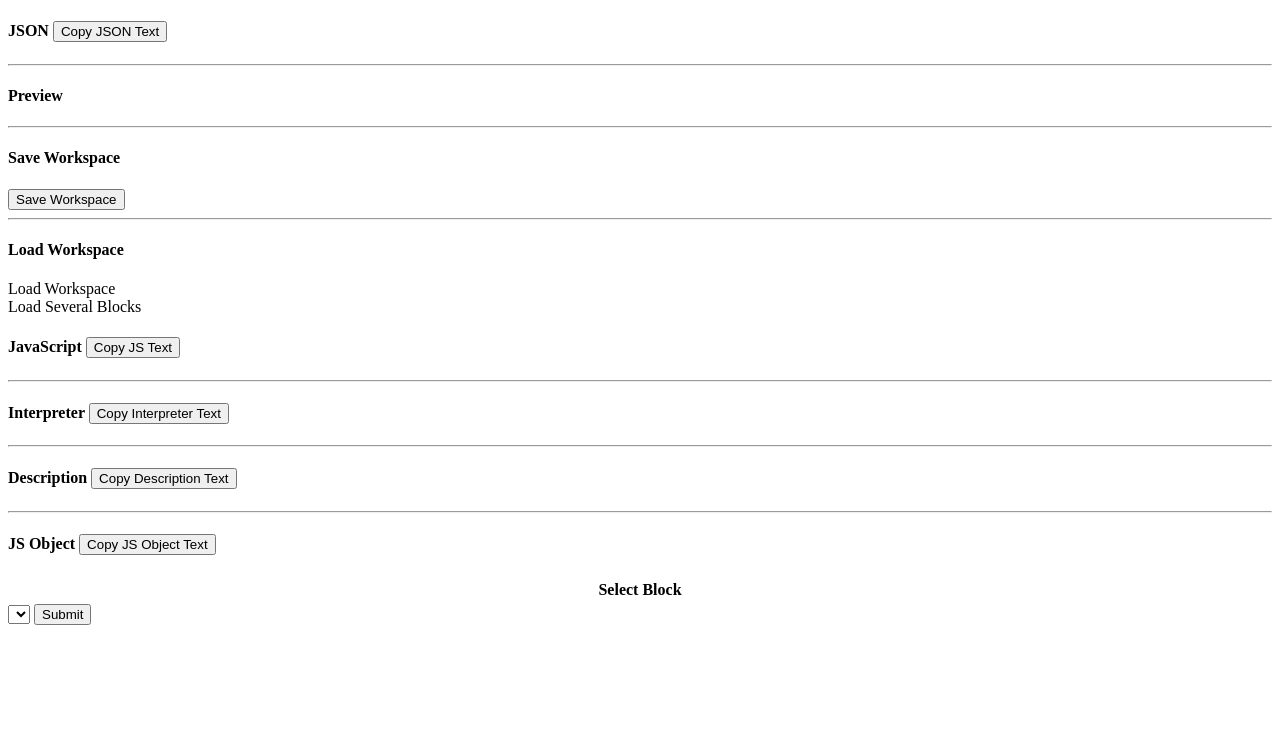
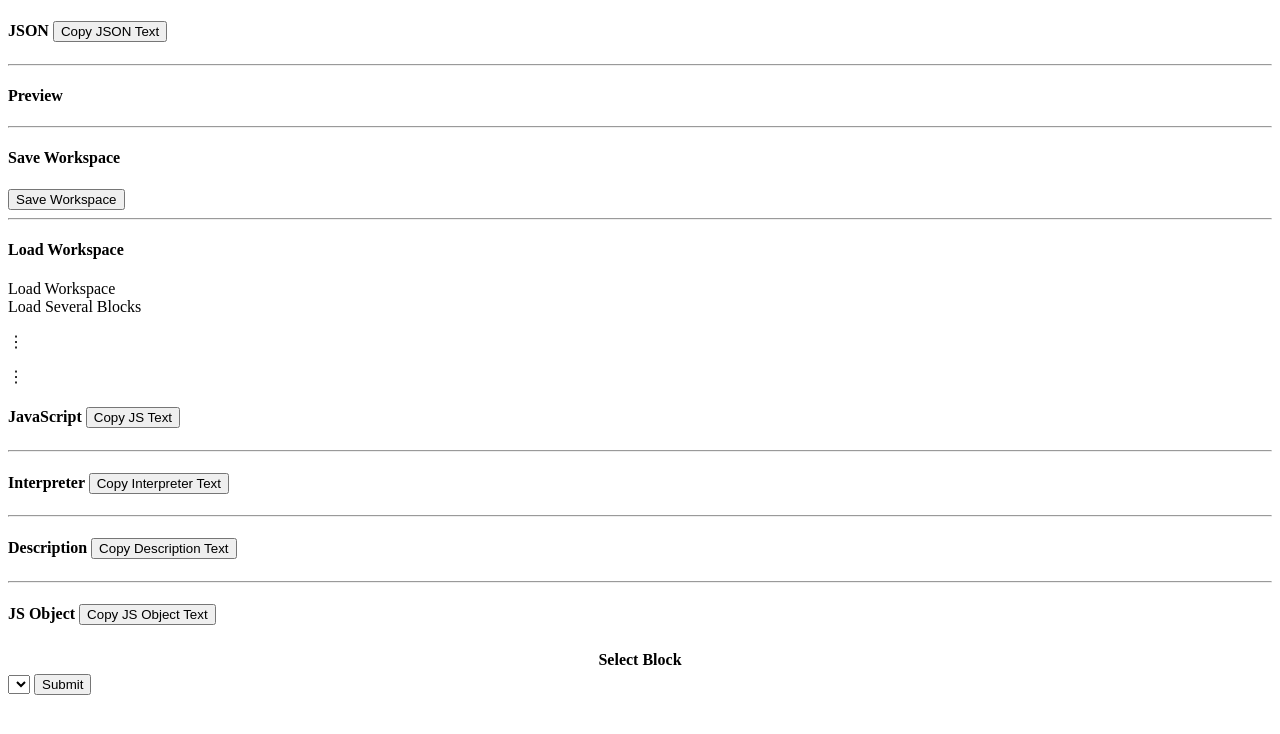
Before and after one commit to aspadegit/robotify-block-factory, a website: page src/index.html in a window 1280 px wide. Drawn offline with Linux system fonts and the light colour scheme.

Commit message:
added bars for dragging panels

```diff
--- a/src/index.css
+++ b/src/index.css
@@ -54,6 +54,7 @@ pre, code {
 
 #preview {
     height: 30%;
+
 }
 
 #outputPane {
@@ -62,7 +63,7 @@ pre, code {
     min-width: 200px;
     flex: 0 0 300px;
     overflow: auto;
-    margin: 0.5em;
+
 }
 
 
@@ -87,7 +88,9 @@ pre, code {
     overflow: auto;
     min-width: 200px;
     flex: 0 0 500px;
-    margin: 0.5em;
+    margin-left: 0;
+    margin-right: 0;
+
 }
 
 #changeWorkspaces {
@@ -108,9 +111,8 @@ pre, code {
 }
 
 .box {
-    outline-style: solid;
-    outline-color: lightgray;
-    padding: 1em;
+    padding: 1.5em;
+    margin: 0;
 }
 
 .resizable {
@@ -118,6 +120,7 @@ pre, code {
 }
 .resizer {
     position:absolute;
+    background-color: rgb(173, 170, 213);
 }
 .resizer-r {
     cursor: col-resize;
@@ -125,6 +128,18 @@ pre, code {
     right: 0;
     top: 0;
     width: 10px;
+}
+
+#threeDots {
+    color:white;
+    font-size:24px;
+    text-align:center;
+    margin: 0;
+    padding:0;
+    position:absolute;
+    top:50%;
+    left:1px;
+    user-select:none;
 }
 
 hr {
--- a/src/index.html
+++ b/src/index.html
@@ -19,7 +19,6 @@
 
     <div id="pageContainer">
       <div id="outputPane" class="box resizable">
-        <div class = "resizer resizer-r"></div>
 
         <h4>JSON <button id="generatedCodeBtn" class="btn btn-inline">Copy JSON Text</button></h4>
         <pre id="generatedCode"><code></code></pre>
@@ -39,12 +38,13 @@
         <br>
         <label for="loadWorkspaceFolder" class="btn">Load Several Blocks</label>
         <input id="loadWorkspaceFolder" style="display:none" type="file" webkitdirectory multiple>
+        <div class = "resizer resizer-r"><p class="resizer" id="threeDots">&#x22EE</p></div>
 
       </div>
 
 
       <div id="columnTwo" class="box resizable">
-        <div class = "resizer resizer-r"></div>
+        <div class = "resizer resizer-r"><p class="resizer" id="threeDots">&#x22EE</p></div>
 
         <h4>JavaScript <button id = "jsBtn" class="btn btn-inline">Copy JS Text</button></h4>
         <div id="javascript"><pre><code></code></pre></div>
--- a/src/index.js
+++ b/src/index.js
@@ -299,6 +299,9 @@ const mouseDownHandler = function (e) {
   mouseCoord.y = e.clientY;
 
   currentElement = e.srcElement.offsetParent;
+  if(e.srcElement.id === "threeDots")
+    currentElement = currentElement.offsetParent;
+
   let clickedWidth = window.getComputedStyle(currentElement).flex;
   elementWidth = parseInt(clickedWidth.substring(4));
 
```
